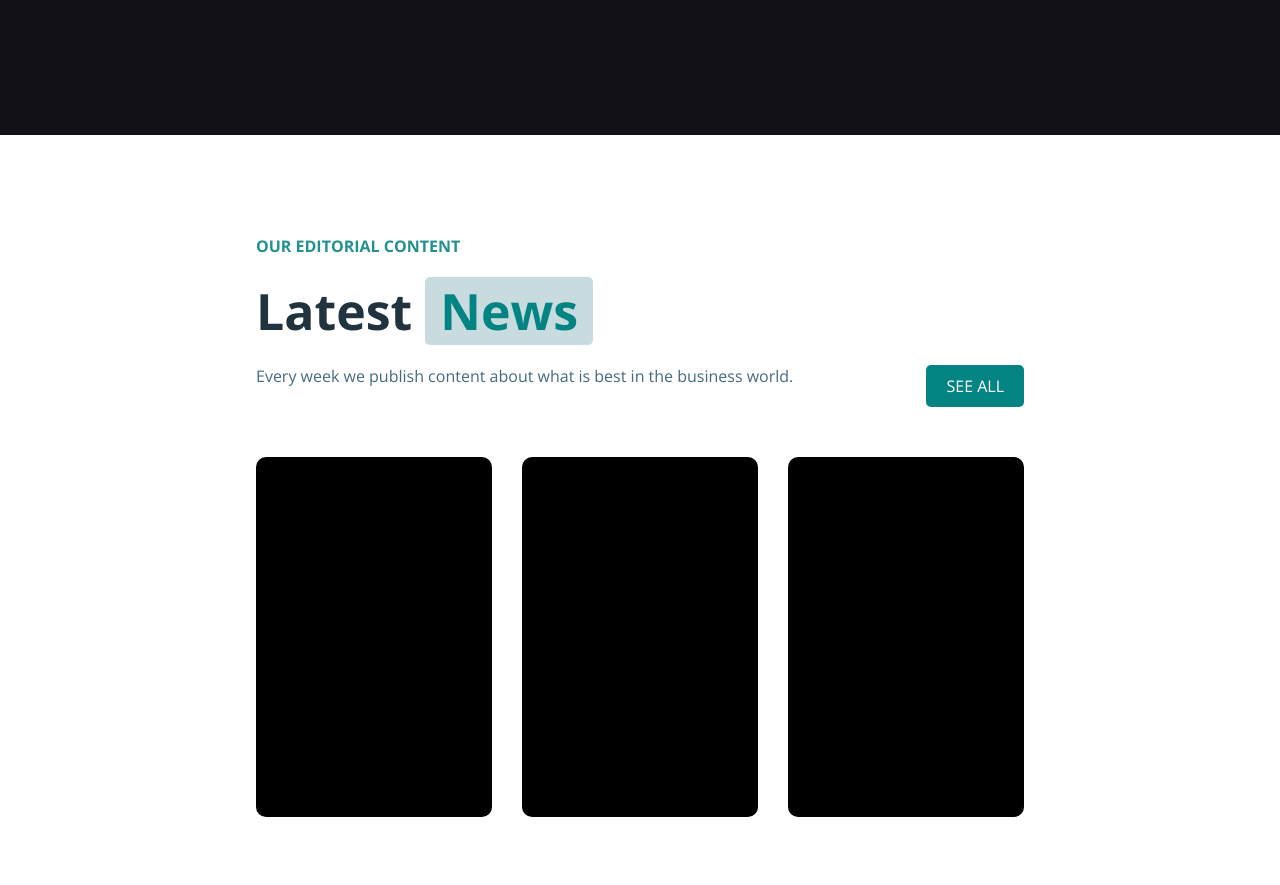
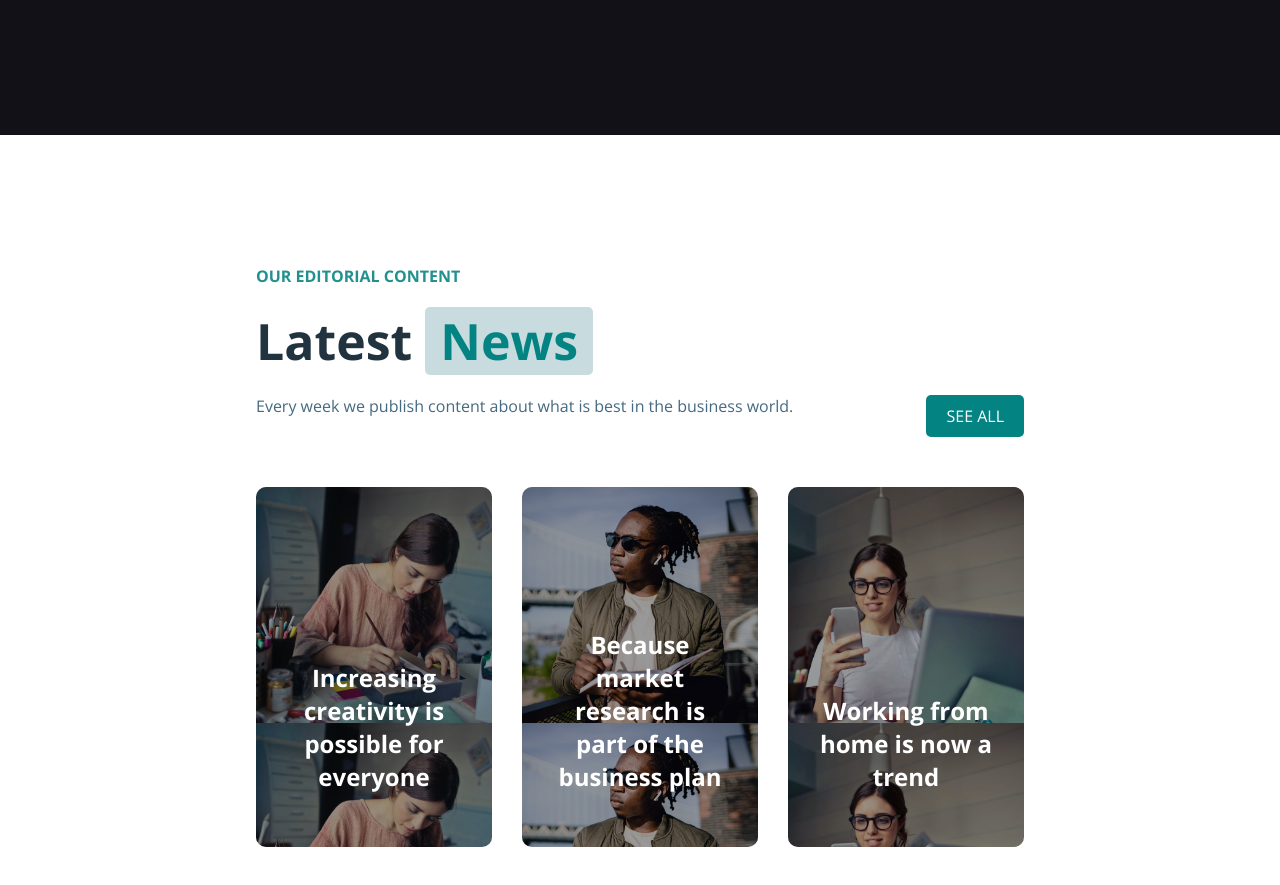
Before and after one commit to alexsircu/proj-html-vuejs, a website: page index.html in a window 1280 px wide. Shown: the part 4420-5305 px from the top of the page. Drawn offline with nearby package versions, Linux system fonts and the light colour scheme.

Commit message:
Sezione latest news del main completa

```diff
--- a/index.html
+++ b/index.html
@@ -313,19 +313,27 @@
 
         <div id="latest-news-bottom">
           <div class="latest-news-bottom-img-container">
-
+            <div class="latest-news-bottom-img-title">
+              <h2>Increasing creativity is possible for everyone</h2>
+            </div>
           </div>
           <div class="latest-news-bottom-img-container">
-
+            <div class="latest-news-bottom-img-title">
+              <h2>Because market research is part of the business plan</h2>
+            </div>
           </div>
           <div class="latest-news-bottom-img-container">
-
+            <div class="latest-news-bottom-img-title">
+              <h2>Working from home is now a trend</h2>
+            </div>
           </div>
         </div>
       </div>
     </section>
 
-    <section></section>
+    <section id="newsletter-section">
+
+    </section>
 
   </main>
 
--- a/src/partials/_main.scss
+++ b/src/partials/_main.scss
@@ -363,9 +363,8 @@
 // sezione 6 del main
 #latest-news-section{
   width: 100%;
-  height: 830px;
   background-color: $lightSectionBackgroundColor;
-  padding: 100px 0;
+  padding: 130px 0;
   h4 {
     color: $introSectionTextColor;
   }
@@ -393,12 +392,38 @@
   display: flex;
   justify-content: space-between;
   padding-top: 50px;
-  .latest-news-bottom-img-container {
-    width: calc(100% / 3 - 20px);
-    height: 360px;
-    background-color: black;
-    border-radius: 10px;
+}
 
+.latest-news-bottom-img-container {
+  width: calc(100% / 3 - 20px);
+  height: 360px;
+  border-radius: 10px;
+  background-size: contain;
+}
+
+.latest-news-bottom-img-container:first-child {
+  background-image: url('../img/news-1.jpg');
+}
+.latest-news-bottom-img-container:nth-child(2) {
+  background-image: url('../img/news-2.jpg');
+}
+.latest-news-bottom-img-container:last-child {
+  background-image: url('../img/news-3.jpg');
+}
+
+.latest-news-bottom-img-title {
+  position: relative;
+  width: 100%;
+  height: 100%;
+  background-color: rgba(0,0,0,0.4);
+  text-align: center;
+  border-radius: 10px;
+  h2 {
+    position: absolute;
+    bottom: 15%;
+    color: $darkSectionTitlesColor;
+    padding: 0 30px;
   }
+}
 
-}
+// sezione 7 del main
```
Also changed, not shown: css/app.css.
